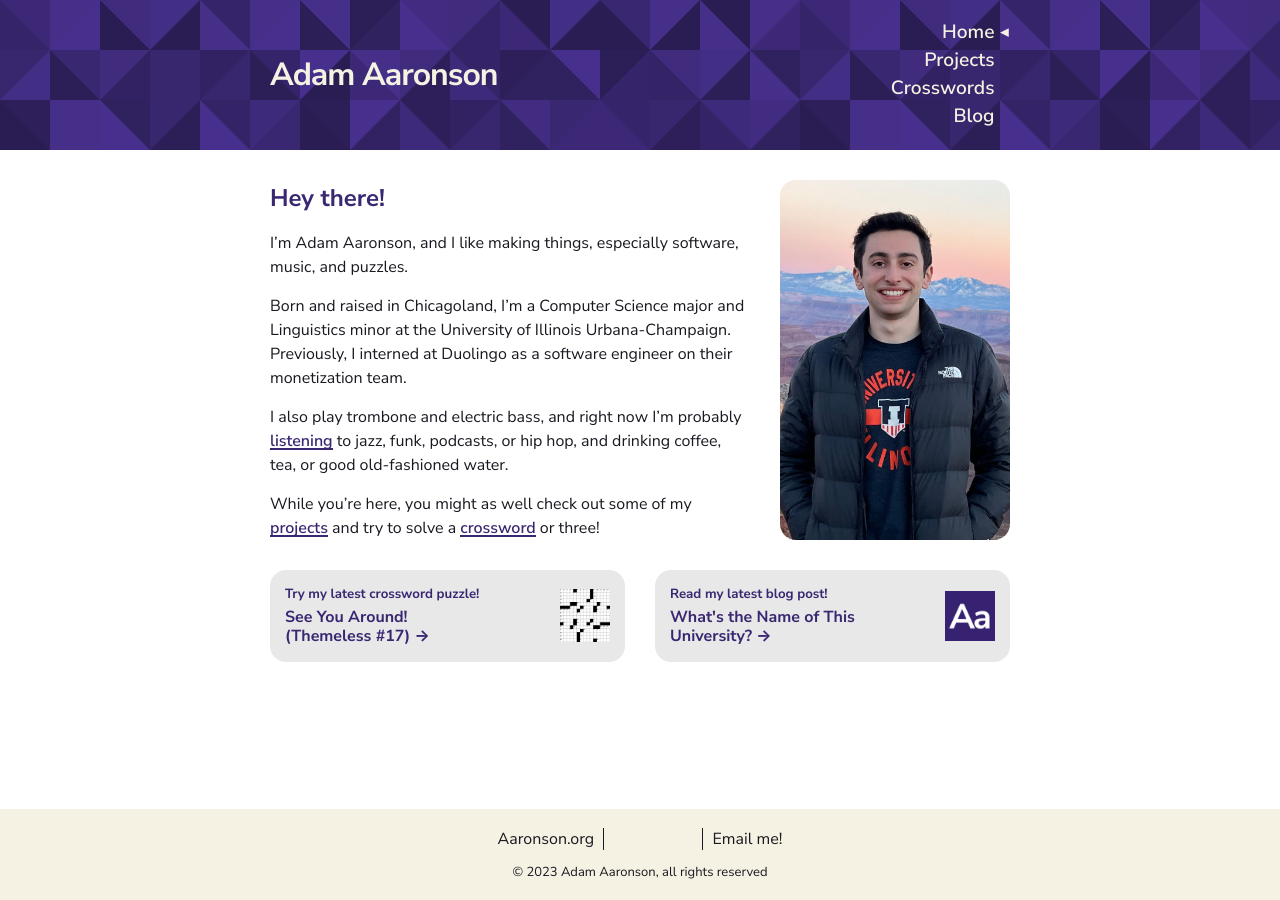
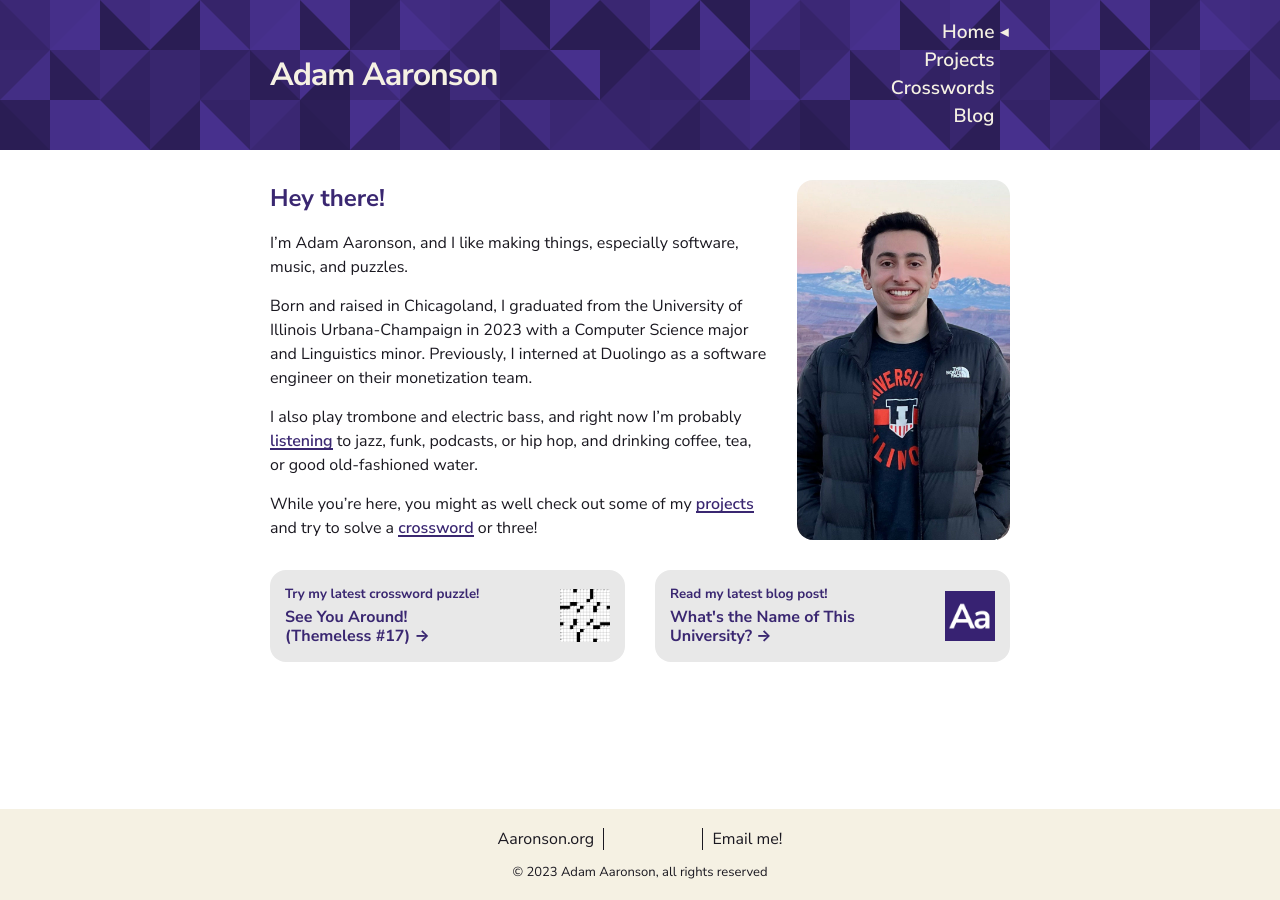
Before and after one commit to adamaaronson/adamaaronson.github.io, a Jekyll site: the page built from index.md, in a window 1280 px wide. Built offline with Jekyll 4.4.1, drawn with Linux system fonts in a browser that asks for light colours.

Commit message:
Update bio

```diff
--- a/index.md
+++ b/index.md
@@ -11,7 +11,7 @@ position: 1
 
 I'm Adam Aaronson, and I like making things, especially software, music, and puzzles.
 
-Born and raised in Chicagoland, I'm a Computer Science major and Linguistics minor at the University of Illinois Urbana-Champaign. Previously, I interned at Duolingo as a software engineer on their monetization team.
+Born and raised in Chicagoland, I graduated from the University of Illinois Urbana-Champaign in 2023 with a Computer Science major and Linguistics minor. Previously, I interned at Duolingo as a software engineer on their monetization team.
 
 I also play trombone and electric bass, and right now I'm probably [listening](https://aaronson.org/full-moon-albums/) to jazz, funk, podcasts, or hip hop, and drinking coffee, tea, or good old-fashioned water.
 
```
